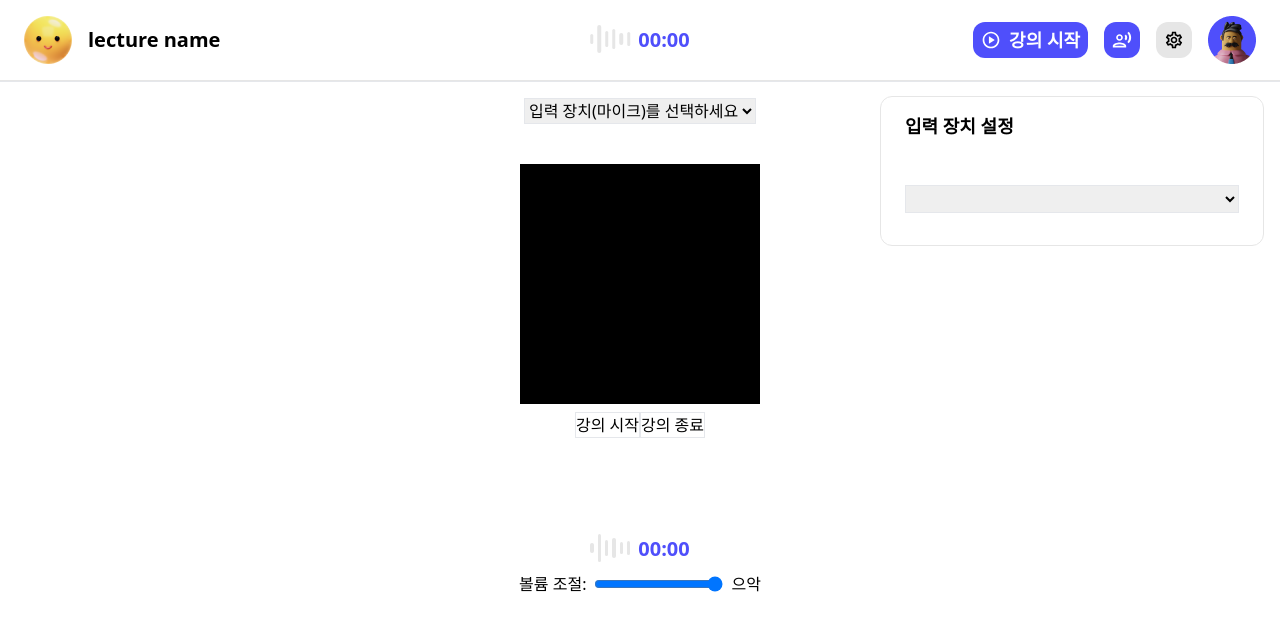
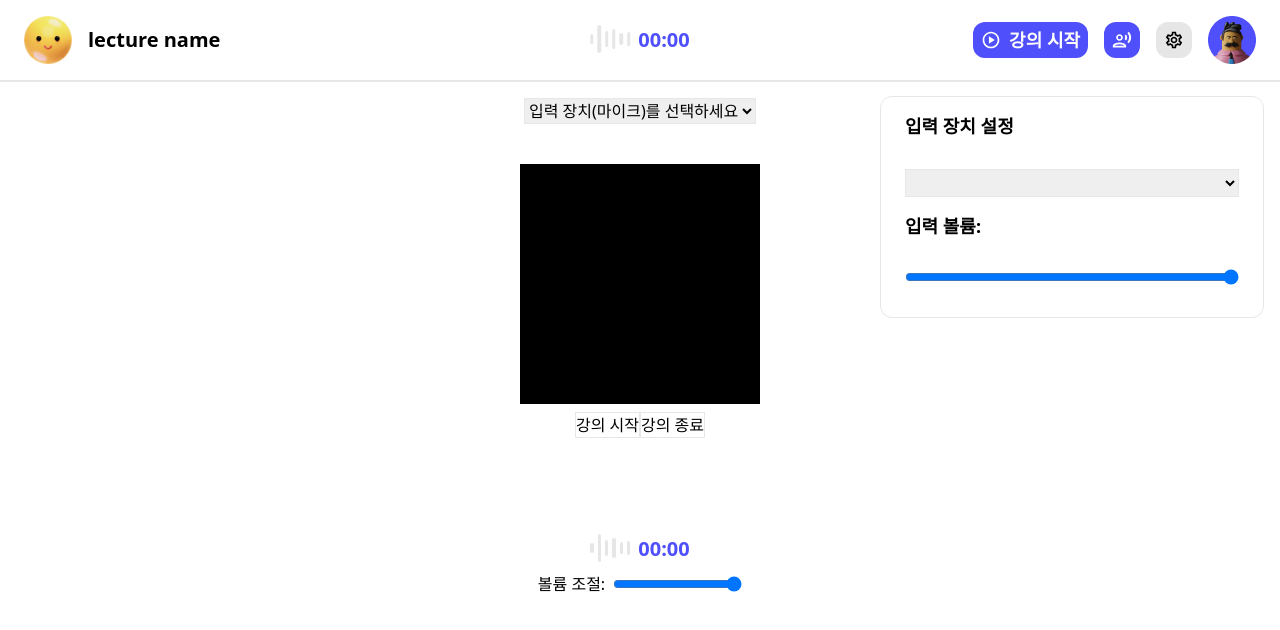
Before and after one commit to boostcampwm2023/web13_Boarlog, a React (Vite) app in the folder frontend/: page /mictest in a window 1280 px wide. Both pictures are taken after a click on the button 1174 px from the left and 40 px from the top of the page. Shown: the top 630 px of the page. Built offline with nearby package versions, Linux system fonts and the light colour scheme; a web font is replaced by a local one.

Commit message:
feat: HeaderSettingModal에 강의자 마이크 볼륨 설정 슬라이더바 추가
stateMicVolme.tsx에 recoil로 볼륨 값을 저장합니다.

```diff
--- a/frontend/src/components/Header/components/HeaderSettingModal.tsx
+++ b/frontend/src/components/Header/components/HeaderSettingModal.tsx
@@ -1,6 +1,7 @@
 import { useState, useEffect } from "react";
 import { useSetRecoilState } from "recoil";
 import selectedMicrophoneState from "./stateMicrophone";
+import micVolmeState from "./stateMicVolme";
 
 interface HeaderSettingModalProps {
   isSettingClicked: boolean;
@@ -10,6 +11,7 @@ interface HeaderSettingModalProps {
 const HeaderSettingModal = ({ isSettingClicked, setIsSettingClicked }: HeaderSettingModalProps) => {
   const [microphoneDevices, setMicrophoneDevices] = useState<MediaDeviceInfo[]>([]);
   const setSelectedMicrophone = useSetRecoilState(selectedMicrophoneState);
+  const setMicVolume = useSetRecoilState(micVolmeState);
 
   useEffect(() => {
     // 마이크 장치 목록 가져오기
@@ -24,6 +26,11 @@ const HeaderSettingModal = ({ isSettingClicked, setIsSettingClicked }: HeaderSet
       });
   }, []);
 
+  const handleGainChange = (event: React.ChangeEvent<HTMLInputElement>) => {
+    const newGainValue = parseFloat(event.target.value);
+    setMicVolume(newGainValue);
+  };
+
   return (
     <>
       <div
@@ -33,19 +40,17 @@ const HeaderSettingModal = ({ isSettingClicked, setIsSettingClicked }: HeaderSet
         onClick={() => setIsSettingClicked(!isSettingClicked)}
       />
       <div
-        className={`flex flex-col absolute top-24 right-4 items-center gap-4 px-6 py-4 w-96 h-fit bg-grayscale-white rounded-xl border-default duration-500 ${
+        className={`flex flex-col absolute top-24 right-4 items-center gap-4 px-6 py-4 w-96 h-fit semibold-18 bg-grayscale-white rounded-xl border-default duration-500 ${
           isSettingClicked ? "opacity-100 visible" : "opacity-0 invisible"
         }`}
       >
-        <div className="flex flex-row gap-3 w-full h-14 justify-start">
-          <p className="semibold-18" id="input-device-label">
-            입력 장치 설정
-          </p>
+        <div className="flex flex-row gap-3 w-full h-10 justify-start">
+          <p id="input-device-label">입력 장치 설정</p>
         </div>
 
         <select
           aria-labelledby="input-device-label"
-          className="border semibold-18 w-[100%]"
+          className="border w-full"
           onChange={(e) => setSelectedMicrophone(e.target.value)}
         >
           {microphoneDevices.map((device) => (
@@ -55,6 +60,19 @@ const HeaderSettingModal = ({ isSettingClicked, setIsSettingClicked }: HeaderSet
           ))}
         </select>
 
+        <div className="flex flex-row gap-3 w-full h-10 justify-start">
+          <label htmlFor="volumeSlider">입력 볼륨:</label>
+        </div>
+        <input
+          className="w-full"
+          type="range"
+          id="volumeSlider"
+          min="0"
+          max="1"
+          step="0.01"
+          onChange={handleGainChange}
+        />
+
         <div className="flex flex-row gap-4 w-full"></div>
       </div>
     </>
--- /dev/null
+++ b/frontend/src/components/Header/components/stateMicVolme.tsx
@@ -0,0 +1,8 @@
+import { atom } from "recoil";
+
+export const micVolmeState = atom<number>({
+  key: "micVolme",
+  default: 1
+});
+
+export default micVolmeState;
--- a/frontend/src/pages/MicTest/components/AudioRecord.tsx
+++ b/frontend/src/pages/MicTest/components/AudioRecord.tsx
@@ -363,7 +363,6 @@ const AudioRecord = () => {
       <div className="flex items-center gap-2">
         <label htmlFor="volumeSlider">볼륨 조절:</label>
         <input type="range" id="volumeSlider" min="0" max="1" step="0.01" onChange={handleGainChange} />
-        <span>으악</span>
       </div>
 
       {audioURL && (
```
